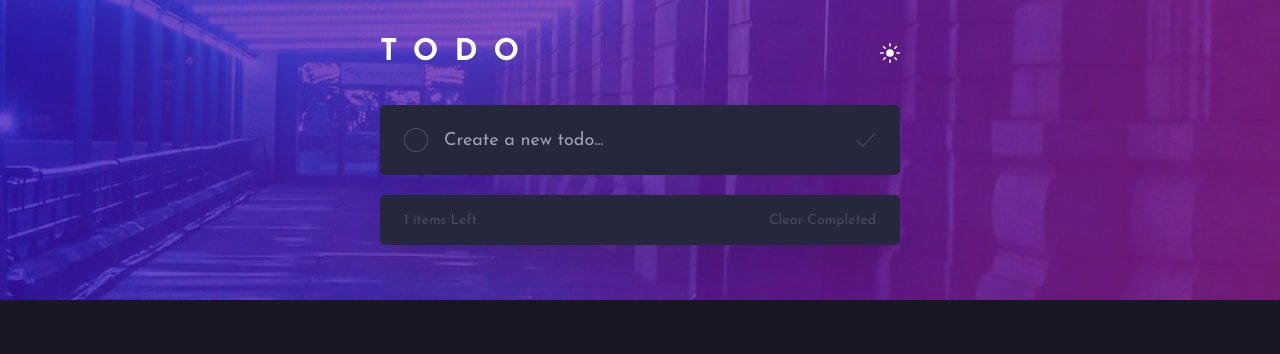
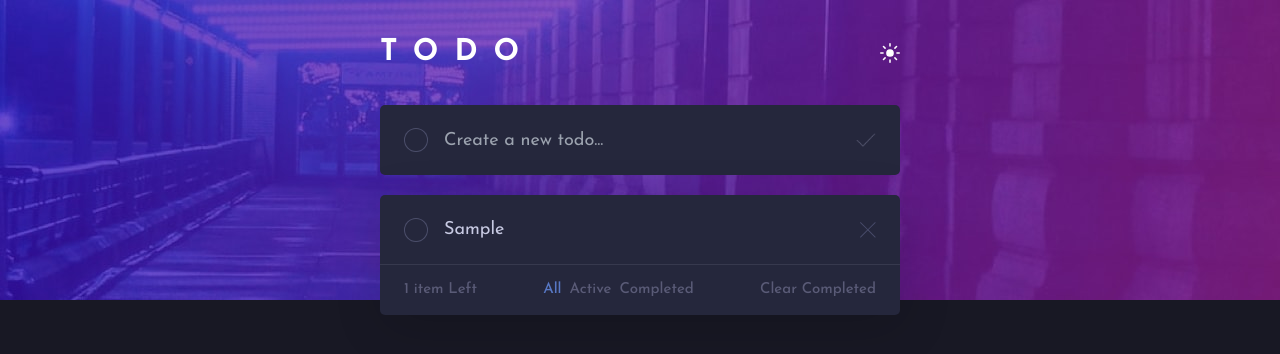
Before and after one commit to thelouisgram/to-do-app, a React (Vite) app in the folder to-do-app/: page / in a window 1280 px wide. Both pictures are taken after typing "Sample" into the empty fields and a click on the button 866 px from the left and 140 px from the top of the page. Shown: the top 354 px of the page. Built offline with nearby package versions, Linux system fonts and the light colour scheme.

Commit message:
final touches

```diff
--- a/to-do-app/src/App.jsx
+++ b/to-do-app/src/App.jsx
@@ -1,14 +1,34 @@
-import React, { useState } from 'react';
+import React, { useState, useEffect } from 'react';
 import Header from './components/header';
 import colors from './style';
 import Todos from './components/Todos';
 import Form from './components/Form';
+import Error from './components/Error';
 
 const App = () => {
-	const [ mode, setMode ] = useState('dark');
+	const [mode, setMode] = useState('dark');
 	const currentMode = colors[mode];
-	const [ items, setItems ] = useState([]);
+	const [items, setItems] = useState([]);
+	const [showAll, setShowAll] = useState(true);
+	const [showActive, setShowActive] = useState(false);
+	const [showCompleted, setShowCompleted] = useState(false);
+	const [allTodos, setAllTodos] = useState(items);
+	const [checkedTodos, setCheckedTodos] = useState([]);
+	const [uncheckedTodos, setUncheckedTodos] = useState([]);
+	const [inputValue, setInputValue] = useState('');
+	const [errorMessage, setErrorMessage] = useState(false);
 
+
+	useEffect(() => {
+		localStorage.setItem('items', JSON.stringify(items));
+	}, [items]);
+
+	useEffect(() => {
+		const items = JSON.parse(localStorage.getItem('items'));
+		if (items) {
+			setItems(items);
+		}
+	}, []);
 
 	function toggleMode() {
 		setMode(mode === 'light' ? 'dark' : 'light');
@@ -21,8 +41,37 @@ const App = () => {
       		${mode === 'light' ? 'light' : 'dark'} ${currentMode.body}`}
 		>
 			<Header mode={mode} toggleMode={toggleMode} />
-      		<Form currentMode={currentMode} items={items} setItems={setItems} />
-			<Todos mode={mode} currentMode={currentMode} items={items} setItems={setItems}/>
+			<Form
+				currentMode={currentMode}
+				items={items}
+				setShowCompleted={setShowCompleted}
+				setShowAll={setShowAll}
+				setShowActive={setShowActive}
+				setItems={setItems}
+				inputValue={inputValue}
+				setInputValue={setInputValue}
+				setErrorMessage={setErrorMessage}
+			/>
+			<Todos
+				mode={mode}
+				currentMode={currentMode}
+				items={items}
+				setItems={setItems}
+				showAll={showAll}
+				setShowAll={setShowAll}
+				showActive={showActive}
+				setShowActive={setShowActive}
+				showCompleted={showCompleted}
+				setShowCompleted={setShowCompleted}
+				allTodos={allTodos}
+				setAllTodos={setAllTodos}
+				checkedTodos={checkedTodos}
+				setCheckedTodos={setCheckedTodos}
+				uncheckedTodos={uncheckedTodos}
+				setUncheckedTodos={setUncheckedTodos}
+			/>
+			{errorMessage &&
+			<Error currentMode={currentMode} errorMessage={errorMessage} setErrorMessage={setErrorMessage} />}
 		</section>
 	);
 };
--- /dev/null
+++ b/to-do-app/src/components/Error.jsx
@@ -0,0 +1,15 @@
+import React from 'react';
+import { cross } from '../assets';
+
+const Error = ({ currentMode, errorMessage, setErrorMessage }) => {
+	return (
+        <div className={`w-[250px] h-auto px-6 py-6 error rounded-[5px] font-josefin
+        text-[18px] ${currentMode.background}  ${currentMode.text}`}>
+            <div onClick={(prev) => setErrorMessage(!prev)}
+            className='flex justify-end cursor-pointer'><img src={cross}  className='h-[16px] w-[16px] '/></div>
+			<p className={`flex items-center justify-center`}>Please enter a task!</p>
+		</div>
+	);
+};
+
+export default Error;
--- /dev/null
+++ b/to-do-app/src/components/ShowActive.jsx
@@ -0,0 +1,22 @@
+import React from 'react';
+import Todo from './Todo';
+
+const ShowActive = ({ handleComplete, handleDelete, currentMode, uncheckedTodos }) => {
+    const newList = uncheckedTodos.map((item) => {
+        return (
+            <Todo
+                key={item.id}
+                checked={item.checked}
+                text={item.text}
+                currentMode={currentMode}
+                item={item}
+                handleComplete={() => handleComplete(item.id)}
+                handleDelete={() => handleDelete(item.id)}
+            />
+        );
+    });
+
+    return <div>{newList}</div>;
+};
+
+export default ShowActive;
--- /dev/null
+++ b/to-do-app/src/components/ShowAll.jsx
@@ -0,0 +1,22 @@
+import React from 'react';
+import Todo from './Todo';
+
+const ShowAll = ({ handleComplete, handleDelete, currentMode, allTodos }) => {
+    const newList = allTodos.map((item) => {
+        return (
+            <Todo
+                key={item.id}
+                checked={item.checked}
+                text={item.text}
+                currentMode={currentMode}
+                item={item}
+                handleComplete={() => handleComplete(item.id)}
+                handleDelete={() => handleDelete(item.id)}
+            />
+        );
+    });
+
+    return <div>{newList}</div>;
+};
+
+export default ShowAll;
--- /dev/null
+++ b/to-do-app/src/components/ShowCompleted.jsx
@@ -0,0 +1,22 @@
+import React from 'react';
+import Todo from './Todo';
+
+const ShowCompleted = ({ handleComplete, handleDelete, currentMode, checkedTodos }) => {
+    const newList = checkedTodos.map((item) => {
+        return (
+            <Todo
+                key={item.id}
+                checked={item.checked}
+                text={item.text}
+                currentMode={currentMode}
+                item={item}
+                handleComplete={() => handleComplete(item.id)}
+                handleDelete={() => handleDelete(item.id)}
+            />
+        );
+    });
+
+    return <div>{newList}</div>;
+};
+
+export default ShowCompleted;
--- a/to-do-app/src/components/Todo.jsx
+++ b/to-do-app/src/components/Todo.jsx
@@ -1,25 +1,25 @@
-import React from 'react'
+import React from 'react';
 import { cross } from '../assets';
-import Check from './Check'
+import Check from './Check';
 
 const Todo = ({ checked, text, currentMode, item, handleDelete, handleComplete }) => {
   return (
     <div
       className={`flex flex-row h-[70px] items-center justify-between px-6 py-4 w-full ss:w-[520px]
-          border-b-[1px] ${ currentMode.border }`}
+          border-b-[1px] ${currentMode.border}`}
     >
       <Check item={item} handleComplete={handleComplete} checked={checked} currentMode={currentMode} />
       <p
-            className={`flex flex-1 $ font-normal font-josefin text-[18px]
+        className={`flex flex-1 $ font-normal font-josefin text-[15px] ss:text-[18px]
             ${checked ? `line-through ${currentMode.cancel}` : `${currentMode.text}`}`}
       >
         {text}
       </p>
-          <button onClick={handleDelete} className='w-[16px] h-[16px] outline-none'>
-            <img src={cross} className='w-[100%] h-[100%] cursor-pointer' />
+      <button onClick={handleDelete} className="w-[16px] h-[16px] outline-none">
+        <img src={cross} className="w-[100%] h-[100%] cursor-pointer" />
       </button>
     </div>
-  )
-}
+  );
+};
 
 export default Todo;
--- a/to-do-app/src/components/TodoList.jsx
+++ b/to-do-app/src/components/TodoList.jsx
@@ -1,22 +1,86 @@
 import React, { useState } from 'react';
+import ShowAll from './ShowAll';
+import ShowActive from './ShowActive'
+import ShowCompleted from './ShowCompleted'
 
-const TodoList = ({ currentMode, items, handleClearCompleted, mode }) => {
-	const [ showAll, setShowAll ] = useState(true);
-	const [ showActive, setShowActive ] = useState(false);
-	const [ showCompleted, setShowCompleted ] = useState(false);
-	const [ AllTodos, setAllTodos ] = useState(items);
-	const [ checkedTodos, setCheckedTodos ] = useState([]);
-	const [ uncheckedTodos, setUncheckedTodos ] = useState([]);
+
+const TodoList = ({ currentMode, items, handleClearCompleted, mode,
+	handleDelete, handleComplete, showAll, setShowAll, showActive, setShowActive,
+	showCompleted, setShowCompleted, allTodos, setAllTodos, checkedTodos, setCheckedTodos,
+	uncheckedTodos, setUncheckedTodos }) => {
+
+	const handleShowAll = () => {
+		setShowAll(true);
+		setShowActive(false);
+		setShowCompleted(false);
+	};
+
+	const handleShowChecked = () => {
+		setShowAll(false);
+		setShowCompleted(true);
+		setShowActive(false);
+	};
+
+	const handleShowUnchecked = () => {
+		setShowAll(false);
+		setShowCompleted(false);
+		setShowActive(true);
+	};
+
+	React.useEffect(() => {
+		setAllTodos(items);
+	}, [items]);
+
+	React.useEffect(() => {
+		const checkedTodos = items.filter((item) => item.checked);
+		setCheckedTodos(checkedTodos);
+	}, [items]);
+
+	React.useEffect(() => {
+		const uncheckedTodos = items.filter((item) => !item.checked);
+		setUncheckedTodos(uncheckedTodos);
+	}, [items]);
+
 
 	return (
 		<div>
-			{items.length !== 0 && (
+			<div className={`rounded-[5px] w-full ss:w-[520px] mb-[30px] task-list ${currentMode.background}`}>
+			{showAll &&
+				<ShowAll allTodos={allTodos}
+					handleComplete={handleComplete} handleDelete={handleDelete} currentMode={currentMode} />}
+			{showActive &&
+				<ShowActive uncheckedTodos={uncheckedTodos}
+					handleComplete={handleComplete} handleDelete={handleDelete} currentMode={currentMode} />}
+			{showCompleted &&
+				<ShowCompleted checkedTodos={checkedTodos}
+					handleComplete={handleComplete} handleDelete={handleDelete} currentMode={currentMode} />}
+			{allTodos.length !== 0 && (
 				<div
 					className={`px-6 py-4
-					font-josefin text-[14px]  justify-between items-center h-[50px] flex`}
+					font-josefin text-[15px]  justify-between items-center h-[50px] font-[500] flex`}
 				>
-					<p className={`${currentMode.cancel}`}>{items.length} items Left</p>
-
+					<div className={`${currentMode.cancel} `}>
+							{showAll && <p>{allTodos.length} item{allTodos.length > 1 ? 's' : ''} Left</p>}
+							{showActive && <p> {uncheckedTodos.length} item{uncheckedTodos.length > 1 ? 's' : ''} Left</p>}
+							{showCompleted && <p>{checkedTodos.length} item{checkedTodos.length > 1 ? 's': ''} Completed</p>}
+					</div>
+					<ul className={`hidden ss:flex  `}>
+						<li
+							onClick={handleShowAll}
+							className=
+							{`cursor-pointer ${showAll ? currentMode.active : currentMode.cancel}
+							${mode === 'light' ? 'b-t-l' : 'b-t-d'} mr-2`}>All</li>
+						<li
+							onClick={handleShowUnchecked}
+							className=
+							{`cursor-pointer ${showActive ? currentMode.active : currentMode.cancel}
+							${mode === 'light' ? 'b-t-l' : 'b-t-d'} mr-2`}>Active</li>
+						<li
+							onClick={handleShowChecked}
+							className=
+							{`cursor-pointer ${showCompleted ? currentMode.active : currentMode.cancel}
+							${mode === 'light' ? 'b-t-l' : 'b-t-d'}`}>Completed</li>
+					</ul>
 					<p
 						onClick={handleClearCompleted}
 						className={`${currentMode.cancel}
@@ -26,6 +90,29 @@ const TodoList = ({ currentMode, items, handleClearCompleted, mode }) => {
 					</p>
 				</div>
 			)}
+			</div>
+
+			{allTodos.length !== 0 && (<div className={`ss:hidden flex rounded-[5px] w-full ss:w-[520px] mb-[30px] task-list ${currentMode.background}
+			px-6 py-4 font-josefin text-[15px] justify-center items-center h-[50px] font-[500]`}>
+
+					<ul className={`flex justify-center `}>
+						<li
+							onClick={handleShowAll}
+							className=
+							{`cursor-pointer ${showAll ? currentMode.active : currentMode.cancel}
+							${mode === 'light' ? 'b-t-l' : 'b-t-d'} mr-2`}>All</li>
+						<li
+							onClick={handleShowUnchecked}
+							className=
+							{`cursor-pointer ${showActive ? currentMode.active : currentMode.cancel}
+							${mode === 'light' ? 'b-t-l' : 'b-t-d'} mr-2`}>Active</li>
+						<li
+							onClick={handleShowChecked}
+							className=
+							{`cursor-pointer ${showCompleted ? currentMode.active : currentMode.cancel}
+							${mode === 'light' ? 'b-t-l' : 'b-t-d'}`}>Completed</li>
+					</ul>
+			</div>)}
 		</div>
 	);
 };
--- a/to-do-app/src/components/Todos.jsx
+++ b/to-do-app/src/components/Todos.jsx
@@ -1,54 +1,69 @@
 import React from 'react';
-import Todo from './Todo';
 import TodoList from './TodoList';
 
-const Todos = ({ currentMode, items, setItems, mode }) => {
-
-	const handleComplete = (id) =>{
+const Todos = ({
+	currentMode,
+	items,
+	setItems,
+	mode,
+	showAll,
+	setShowAll,
+	showActive,
+	setShowActive,
+	showCompleted,
+	setShowCompleted,
+	allTodos,
+	setAllTodos,
+	checkedTodos,
+	setCheckedTodos,
+	uncheckedTodos,
+	setUncheckedTodos
+}) => {
+	const handleComplete = (id) => {
 		setItems(
-			items.map((todo) =>{
-				if (todo.id === id){
-					return {...todo, checked: !todo.checked}
+			items.map((todo) => {
+				if (todo.id === id) {
+					return { ...todo, checked: !todo.checked };
 				}
-				return todo
+				return todo;
 			})
-		)
-	}
+		);
+	};
 
 	const handleClearCompleted = () => {
-			const incompleteList = items.filter((todo) => todo.checked === false)
-		setItems(incompleteList)
-	}
+		const incompleteList = items.filter((todo) => todo.checked === false);
+		setItems(incompleteList);
+		setShowAll(true);
+		setShowActive(false);
+		setShowCompleted(false);
+	};
 
-
-	const handleDelete = (id) =>{
-		setItems(
-			items.filter((todo) => todo.id !== id)
-		)
-	}
-
-	 const newList = items.map((item, index) => {
-		return (
-			<Todo
-				key={item.id}
-				checked={item.checked}
-				text={item.text}
-				currentMode={currentMode}
-				item={item}
-				handleComplete={() => handleComplete(item.id)}
-				handleDelete={() => handleDelete(item.id)}
-			/>
-		);
-	});
+	const handleDelete = (id) => {
+		setItems(items.filter((todo) => todo.id !== id));
+	};
 
 	return (
-		<section className={`rounded-[5px] w-full ss:w-[520px] mb-[30px] task-list ${currentMode.background}`}>
+		<section className={`rounded-[5px] w-full ss:w-[520px] mb-[20px] `}>
 			<TodoList
-			newList={newList}
-			currentMode={currentMode}
-			items={items}
-			handleClearCompleted={handleClearCompleted }
-			mode={mode}/>
+				currentMode={currentMode}
+				items={items}
+				handleComplete={handleComplete}
+				handleDelete={handleDelete}
+				handleClearCompleted={handleClearCompleted}
+				mode={mode}
+				showAll={showAll}
+				setShowAll={setShowAll}
+				showActive={showActive}
+				setShowActive={setShowActive}
+				showCompleted={showCompleted}
+				setShowCompleted={setShowCompleted}
+				allTodos={allTodos}
+				setAllTodos={setAllTodos}
+				checkedTodos={checkedTodos}
+				setCheckedTodos={setCheckedTodos}
+				uncheckedTodos={uncheckedTodos}
+				setUncheckedTodos={setUncheckedTodos}
+			/>
 		</section>
 	);
 };
--- a/to-do-app/src/index.css
+++ b/to-do-app/src/index.css
@@ -1,4 +1,4 @@
-@import url('https://fonts.googleapis.com/css2?family=Josefin+Sans:wght@400;700&display=swap');
+@import url('https://fonts.googleapis.com/css2?family=Josefin+Sans:wght@400;500;700&display=swap');
 
 @tailwind base;
 @tailwind components;
@@ -68,3 +68,23 @@ input::selection {
 .b-t-d:hover{
   color:#c8cae3;
 }
+
+.error {
+  position: absolute;
+  top: -50%;
+  left: 50%;
+  transform: translate(-50%, -50%);
+  box-shadow: 3px 15px 50px rgba(0, 0, 0, 0.4);
+  animation: dropIn 0.5s ease-out forwards;
+}
+
+@keyframes dropIn {
+  from {
+    top: -50%;
+    opacity: 0;
+  }
+  to {
+    top: 7.5%;
+    opacity: 1;
+  }
+}
--- a/to-do-app/src/style.js
+++ b/to-do-app/src/style.js
@@ -6,7 +6,8 @@ const colors = {
           check: 'bg-[#dcdbe0]',
           mark: 'text-[#4c4f6b]',
           border: 'border-[#e6e5ea]',
-          cancel: 'text-[#dfdee3]'
+          cancel: 'text-[#959597]',
+          active: 'text-[#5878c5]'
         },
         dark: {
           text: "text-[#c8cae3]",
@@ -15,7 +16,8 @@ const colors = {
           check: 'bg-[#4c4f6b]',
           mark: 'text-[#4c4f6b]',
           border: 'border-[#37394e]',
-          cancel: 'text-[#484a60]'
+          cancel: 'text-[#5a5b77]',
+          active: 'text-[#5878c5]'
         },
 }
 
```
Also changed, not shown: to-do-app/src/components/Form.jsx (+14 -8 lines). Lines whose indentation alone changed are shown as unchanged.
